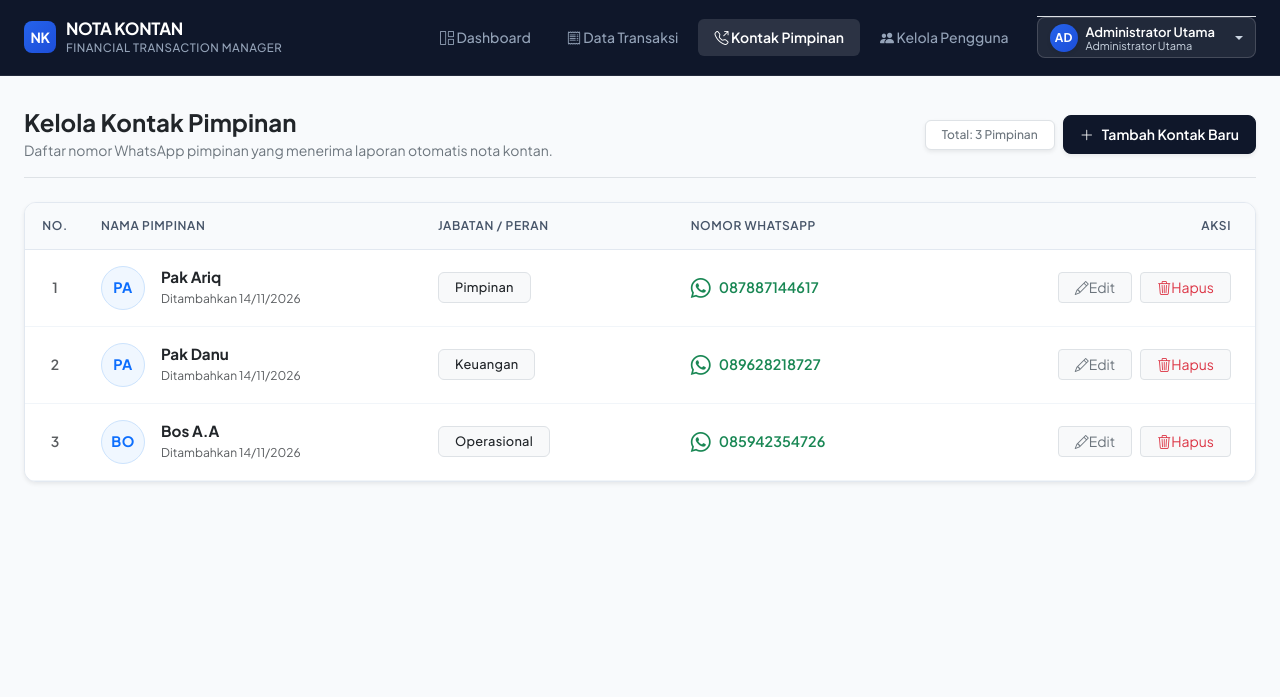
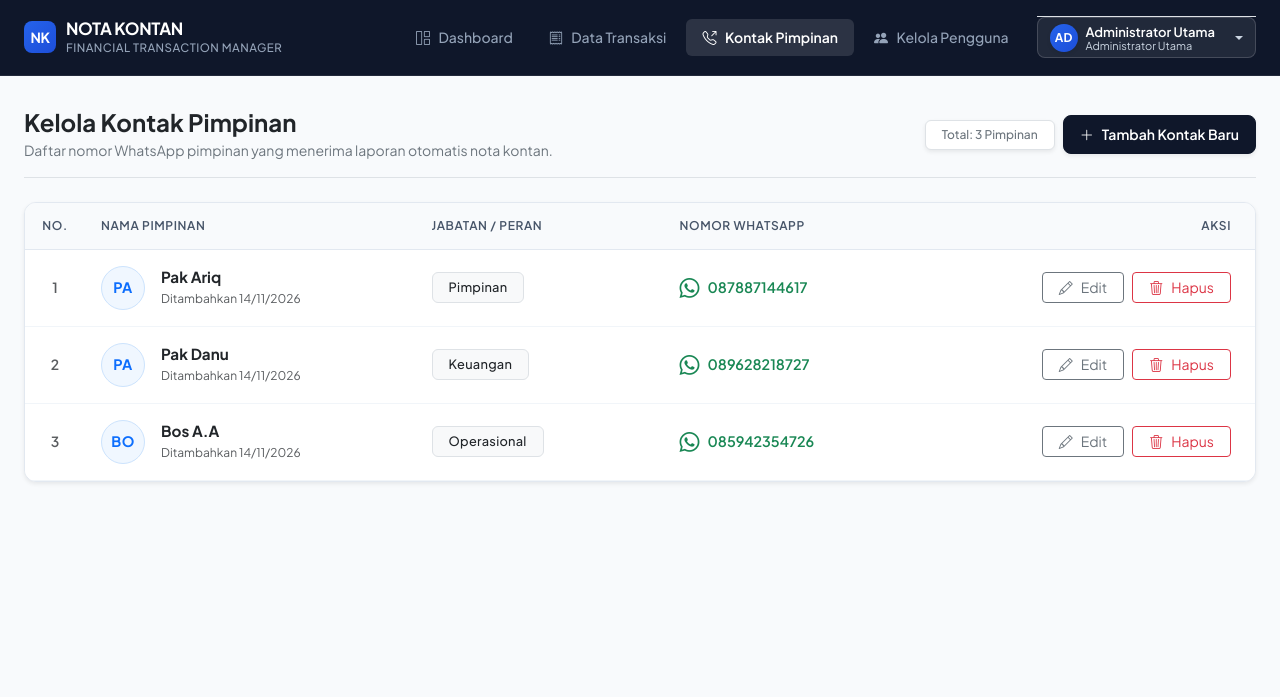
Before and after one commit to satusaudara38-stack/nota-kontan, a Laravel app: page /kontak-bos in a window 1280 px wide. Shown: the top 697 px of the page. Run offline with Laravel 12, Linux system fonts and the light colour scheme; a user stored in the database is signed in; data comes from the database, SQL or seed files in the repository.

Commit message:
Refine button spacing, icon padding, and action column layouts

```diff
--- a/resources/views/kontak-bos/index.blade.php
+++ b/resources/views/kontak-bos/index.blade.php
@@ -82,24 +82,26 @@
                                 <div class="d-inline-flex align-items-center gap-2">
                                     {{-- Tombol Edit --}}
                                     <button type="button"
-                                            class="btn btn-light btn-sm text-secondary border px-3 py-1.5 d-inline-flex align-items-center"
+                                            class="btn btn-outline-secondary btn-sm px-3 py-1.5 d-inline-flex align-items-center gap-2"
                                             data-bs-toggle="modal"
                                             data-bs-target="#modalEditBos{{ $b->id }}"
-                                            title="Ubah Data">
-                                        <i class="bi bi-pencil me-1.5"></i> Edit
+                                            title="Ubah Data Kontak">
+                                        <i class="bi bi-pencil"></i>
+                                        <span>Edit</span>
                                     </button>
 
                                     {{-- Tombol Hapus --}}
                                     <form action="{{ route('kontak-bos.destroy', $b->id) }}"
                                           method="POST"
-                                          class="d-inline"
+                                          class="d-inline m-0"
                                           onsubmit="return confirm('Apakah Anda yakin ingin menghapus kontak {{ addslashes($b->nama) }}?');">
                                         @csrf
                                         @method('DELETE')
                                         <button type="submit"
-                                                class="btn btn-light btn-sm text-danger border px-3 py-1.5 d-inline-flex align-items-center"
+                                                class="btn btn-outline-danger btn-sm px-3 py-1.5 d-inline-flex align-items-center gap-2"
                                                 title="Hapus Kontak">
-                                            <i class="bi bi-trash3 me-1.5"></i> Hapus
+                                            <i class="bi bi-trash3"></i>
+                                            <span>Hapus</span>
                                         </button>
                                     </form>
                                 </div>
--- a/resources/views/layouts/app.blade.php
+++ b/resources/views/layouts/app.blade.php
@@ -170,6 +170,21 @@
             border-color: #1d4ed8;
         }
 
+        /* Utility Spacing & Icons Helper */
+        .gap-1\.5 { gap: 0.375rem !important; }
+        .gap-2 { gap: 0.5rem !important; }
+        .gap-2\.5 { gap: 0.625rem !important; }
+        .gap-3 { gap: 0.75rem !important; }
+        .me-1\.5 { margin-right: 0.375rem !important; }
+        .ms-1\.5 { margin-left: 0.375rem !important; }
+        .px-3\.5 { padding-left: 0.875rem !important; padding-right: 0.875rem !important; }
+        .p-3\.5 { padding: 0.875rem !important; }
+        .btn i {
+            display: inline-flex;
+            align-items: center;
+            justify-content: center;
+        }
+
         /* Table Styling */
         .table-custom {
             margin-bottom: 0;
```
Also changed, not shown: resources/views/nota/index.blade.php (+15 -12 lines), resources/views/users/index.blade.php (+7 -6 lines).
